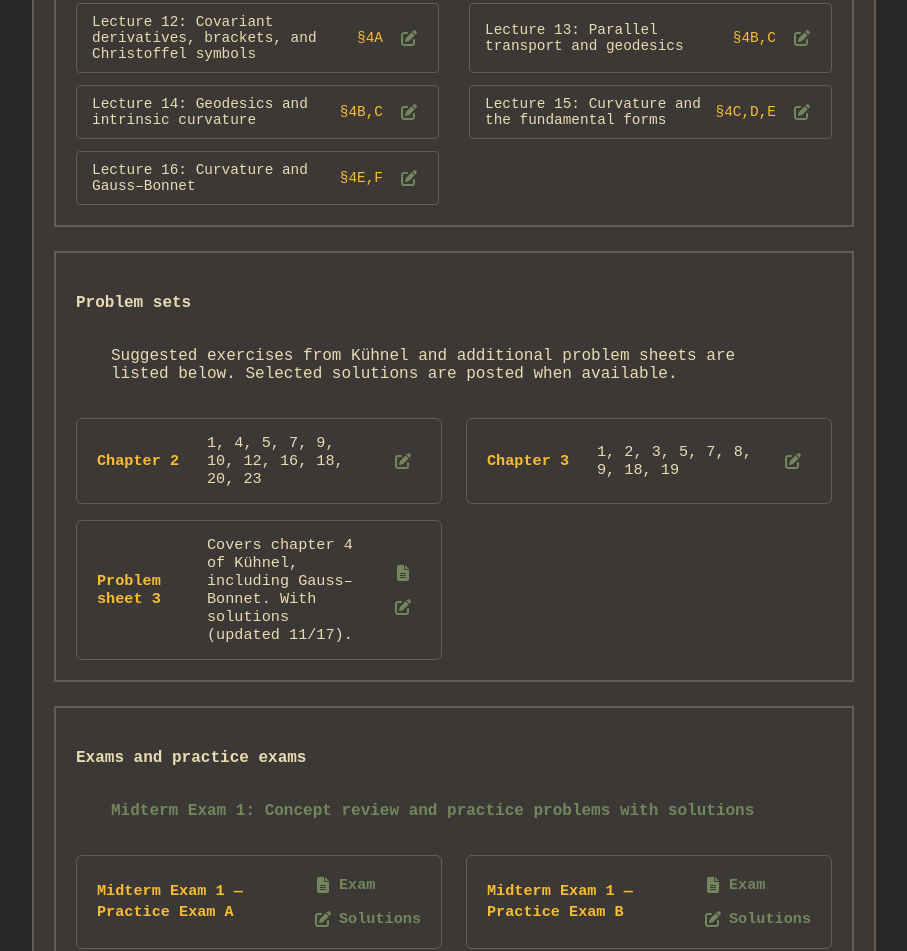
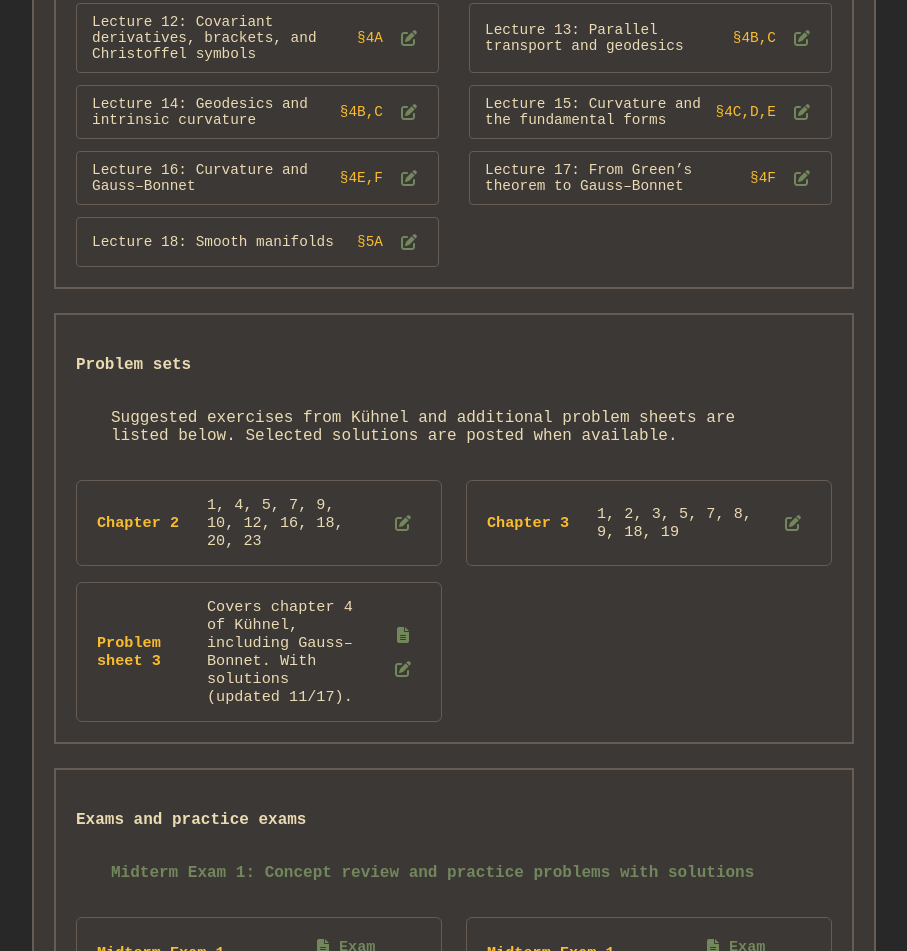
Before and after one commit to brianrwilliams/brianrwilliams.github.io, a plain HTML site: page ma563/ma563.html in a window 1280 px wide. Shown: the part 1032-1983 px from the top of the page, without its empty margins (186-1093 px from the left). Drawn offline with Linux system fonts and the light colour scheme; a web font is replaced by a local one.

Commit message:
update lecture 18

```diff
--- a/ma563/ma563.html
+++ b/ma563/ma563.html
@@ -419,6 +419,22 @@
           </a>
         </div>
 
+        <div class="sched-row">
+          <div class="sched-text">Lecture 17: From Green&rsquo;s theorem to Gauss&ndash;Bonnet</div>
+          <span style="color: #fabd2f;" title="Green's theorem, a spherical example, and the statements and proof ideas of local and global Gauss–Bonnet; Section 4F through 4.43">&sect;4F</span>
+          <a class="sched-link" href="lecture/lecture17.pdf" aria-label="Lecture 17 notes">
+            <span class="fa-icon" aria-hidden="true">&#xf044;</span>
+          </a>
+        </div>
+
+        <div class="sched-row">
+          <div class="sched-text">Lecture 18: Smooth manifolds</div>
+          <span style="color: #fabd2f;" title="Charts, atlases, smooth maps, and diffeomorphisms; embedded surfaces, stereographic coordinates on the sphere, and the flat torus; Section 5A, Definitions 5.1–5.4">&sect;5A</span>
+          <a class="sched-link" href="lecture/lecture18.pdf" aria-label="Lecture 18 notes">
+            <span class="fa-icon" aria-hidden="true">&#xf044;</span>
+          </a>
+        </div>
+
       </div>
     </div>
 
```
Also changed, not shown: 2 other files.
